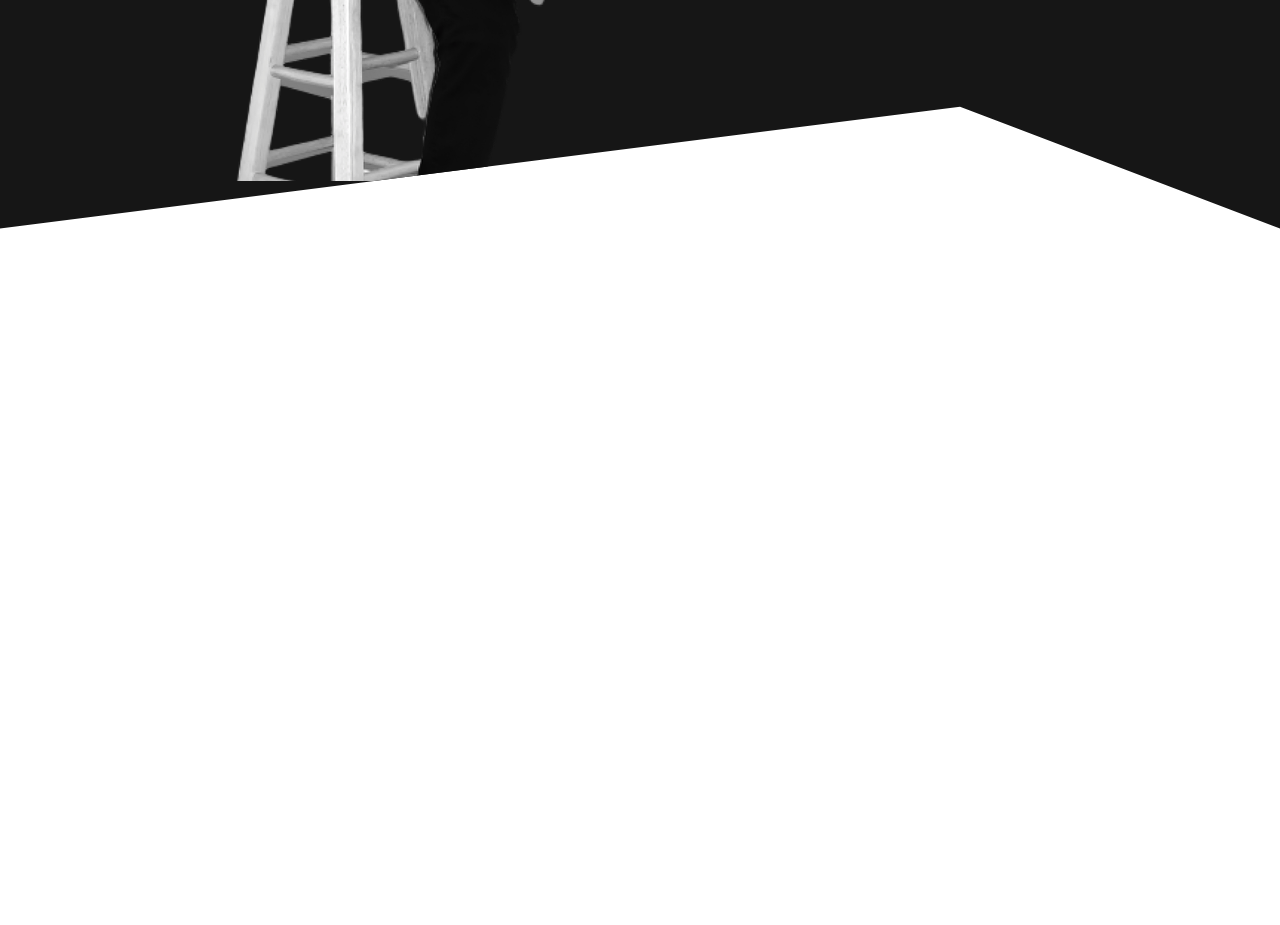
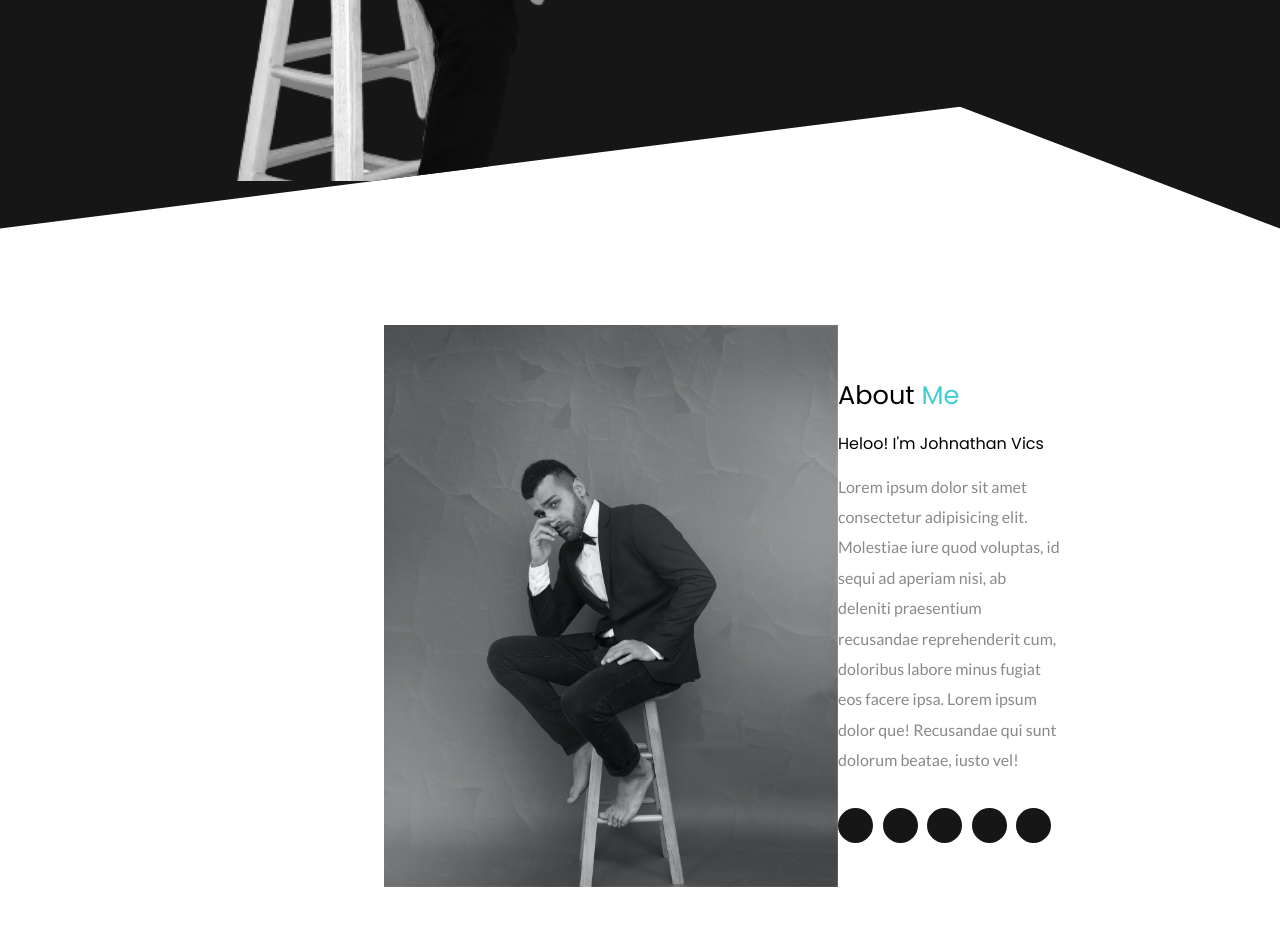
Before and after one commit to gracyspatel/frontend-practice, a plain HTML site: page Week 1/index.html in a window 1280 px wide. Shown: the part 709-1634 px from the top of the page. Before the commit the page ends 938 px from the top, so only its background shows below. Drawn offline with Linux system fonts and the light colour scheme.

Commit message:
day-3 and week

```diff
--- a/Week 1/css/style.css
+++ b/Week 1/css/style.css
@@ -88,3 +88,55 @@ header nav .branding{
 .hero .right{
     margin-top: -7rem;
 }
+
+section{
+    padding: 6rem 24rem;
+}
+section .cont2 .about-me-img{
+    height: 450px;
+}
+section .cont2 h1{
+    margin-bottom: 1rem;
+    font-size: 1.6rem;
+    font-weight: 400;
+}
+
+section .cont2 h1 span{
+    color: var(--primary);
+}
+
+section .cont2 h3{
+    margin-bottom: 1rem;
+    font-size: 1rem;
+    font-weight: 500;
+}
+
+section .cont2 p{
+    font-family: 'Lato',sans-serif;
+    line-height: 1.9;
+    color: var(--ternary);
+    margin-bottom: 2rem;
+}
+
+section .cont2 .social{
+       display: flex;
+}
+
+section .cont2 .social a{
+    background-color: var(--dark);
+    display: flex;
+    align-items: center;
+    justify-content: center;
+    width: 35px;
+    height: 35px;
+    border-radius: 50%;
+    margin-right: 0.6rem;
+}
+section .cont2 .social a:hover{
+    background-color: var(--primary);
+}
+section .cont2 .social a img{
+    width: 100%;
+    height: 100%;
+    padding: 0.5rem;
+}
--- a/Week 1/index.html
+++ b/Week 1/index.html
@@ -8,6 +8,9 @@
     <link rel="preconnect" href="https://fonts.googleapis.com">
     <link rel="preconnect" href="https://fonts.gstatic.com" crossorigin>
     <link href="https://fonts.googleapis.com/css2?family=Poppins:wght@400;600&display=swap" rel="stylesheet">
+    <link rel="preconnect" href="https://fonts.googleapis.com">
+<link rel="preconnect" href="https://fonts.gstatic.com" crossorigin>
+<link href="https://fonts.googleapis.com/css2?family=Lato:wght@300;400;700&display=swap" rel="stylesheet">
     <link rel="stylesheet" href="./css/style.css">
 </head>
 <body>
@@ -60,5 +63,27 @@
         </div>
     </header>
 
+    <section class="about">
+        <div class="container flex items-center">
+            <div class="flex-1">
+                <img class="about-me-img" src="./images/man-2.png" alt="man"/>
+            </div>
+            <div class="cont2 flex-1">
+                <h1>About <span>Me</span></h1>
+                <h3>Heloo! I'm Johnathan Vics</h3>
+                <p>Lorem ipsum dolor sit amet consectetur adipisicing elit. Molestiae iure quod voluptas, id sequi ad aperiam nisi, ab deleniti praesentium recusandae reprehenderit cum, doloribus labore minus fugiat eos facere ipsa.
+                    Lorem ipsum dolor que! Recusandae qui sunt dolorum beatae, iusto vel!
+                </p>
+                <div class="social">
+                    <a href="#"><img src="./images/website.svg"/ alt=""></a>
+                    <a href="#"><img src="./images/instagram.svg"/ alt=""></a>
+                    <a href="#"><img src="./images/facebook.svg"/ alt=""></a>
+                    <a href="#"><img src="./images/twitter.svg"/ alt=""></a>
+                    <a href="#"><img src="./images/pintrest.svg"/ alt=""></a>
+                </div>
+            </div>
+        </div>
+        </div>
+    </section>
 </body>
 </html>
```
